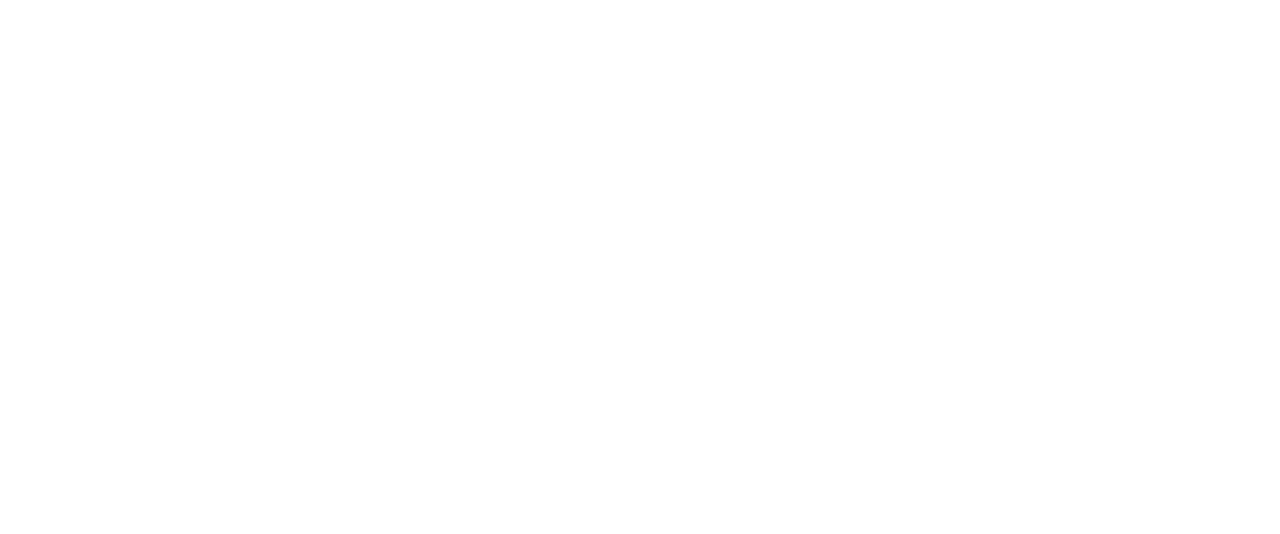
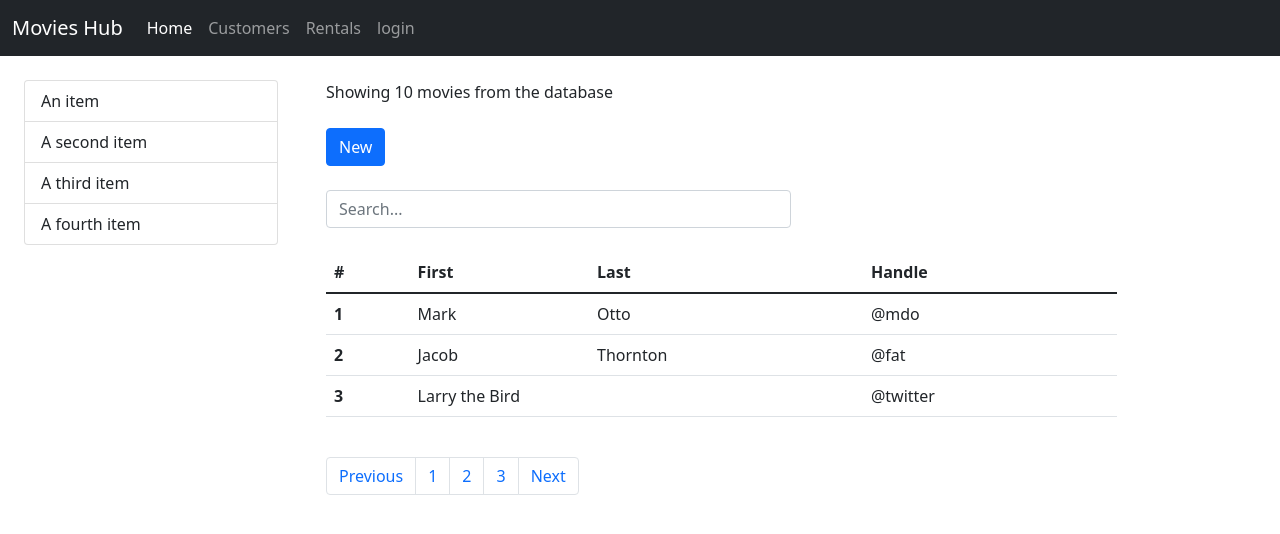
Before and after one commit to Ashish-Prakash/PROJECTS, an Electron app: page bootstrap/movieui.html in a window 1280 px wide. Drawn offline with nearby package versions, Linux system fonts and the light colour scheme.

Commit message:
movie ui using bootstrap

```diff
--- a/bootstrap/movieui.html
+++ b/bootstrap/movieui.html
@@ -4,9 +4,87 @@
     <meta charset="UTF-8">
     <meta http-equiv="X-UA-Compatible" content="IE=edge">
     <meta name="viewport" content="width=device-width, initial-scale=1.0">
-    <title>Document</title>
+    <title>Movie</title>
+    <link href="https://cdn.jsdelivr.net/npm/bootstrap@5.1.3/dist/css/bootstrap.min.css" rel="stylesheet" integrity="sha384-1BmE4kWBq78iYhFldvKuhfTAU6auU8tT94WrHftjDbrCEXSU1oBoqyl2QvZ6jIW3" crossorigin="anonymous">
 </head>
 <body>
-
+    <nav class="navbar navbar-expand-lg navbar-dark bg-dark">
+        <div class="container-fluid">
+          <a class="navbar-brand" href="#">Movies Hub</a>
+          <button class="navbar-toggler" type="button" data-bs-toggle="collapse" data-bs-target="#navbarNavAltMarkup" aria-controls="navbarNavAltMarkup" aria-expanded="false" aria-label="Toggle navigation">
+            <span class="navbar-toggler-icon"></span>
+          </button>
+          <div class="collapse navbar-collapse" id="navbarNavAltMarkup">
+            <div class="navbar-nav">
+              <a class="nav-link active" aria-current="page" href="#">Home</a>
+              <a class="nav-link" href="#">Customers</a>
+              <a class="nav-link" href="#">Rentals</a>
+              <a class="nav-link" href="#">login</a>
+            </div>
+          </div>
+        </div>
+      </nav>
+    <div class="row">
+        <div class="col-3">
+            <ul class="list-group m-4">
+                <li class="list-group-item">An item</li>
+                <li class="list-group-item">A second item</li>
+                <li class="list-group-item">A third item</li>
+                <li class="list-group-item">A fourth item</li>
+              </ul>
+        </div>
+        <div class="col-9">
+            <p class="mt-4">Showing 10 movies from the database</p>
+            <button type="button" class="btn btn-primary mt-2">New</button>
+            <div class="row">
+                <div class="col-6">
+                    <div class="input-group flex-nowrap mt-4">
+                        <input type="text" class="form-control" placeholder="Search..." aria-label="Username" aria-describedby="addon-wrapping">
+                    </div>
+                </div>
+                <div class="col-10">
+                    <table class="table p4 mt-4">
+                        <thead>
+                          <tr>
+                            <th scope="col">#</th>
+                            <th scope="col">First</th>
+                            <th scope="col">Last</th>
+                            <th scope="col">Handle</th>
+                          </tr>
+                        </thead>
+                        <tbody>
+                          <tr>
+                            <th scope="row">1</th>
+                            <td>Mark</td>
+                            <td>Otto</td>
+                            <td>@mdo</td>
+                          </tr>
+                          <tr>
+                            <th scope="row">2</th>
+                            <td>Jacob</td>
+                            <td>Thornton</td>
+                            <td>@fat</td>
+                          </tr>
+                          <tr>
+                            <th scope="row">3</th>
+                            <td colspan="2">Larry the Bird</td>
+                            <td>@twitter</td>
+                          </tr>
+                        </tbody>
+                      </table>
+                </div>
+            </div>
+            <nav class="mt-4">
+                <ul class="pagination">
+                  <li class="page-item"><a class="page-link" href="#">Previous</a></li>
+                  <li class="page-item"><a class="page-link" href="#">1</a></li>
+                  <li class="page-item"><a class="page-link" href="#">2</a></li>
+                  <li class="page-item"><a class="page-link" href="#">3</a></li>
+                  <li class="page-item"><a class="page-link" href="#">Next</a></li>
+                </ul>
+              </nav>
+        </div>
+    </div>
+    <script src="https://cdn.jsdelivr.net/npm/bootstrap@5.1.3/dist/js/bootstrap.bundle.min.js" integrity="sha384-ka7Sk0Gln4gmtz2MlQnikT1wXgYsOg+OMhuP+IlRH9sENBO0LRn5q+8nbTov4+1p" crossorigin="anonymous"></script>
 </body>
 </html>
```
